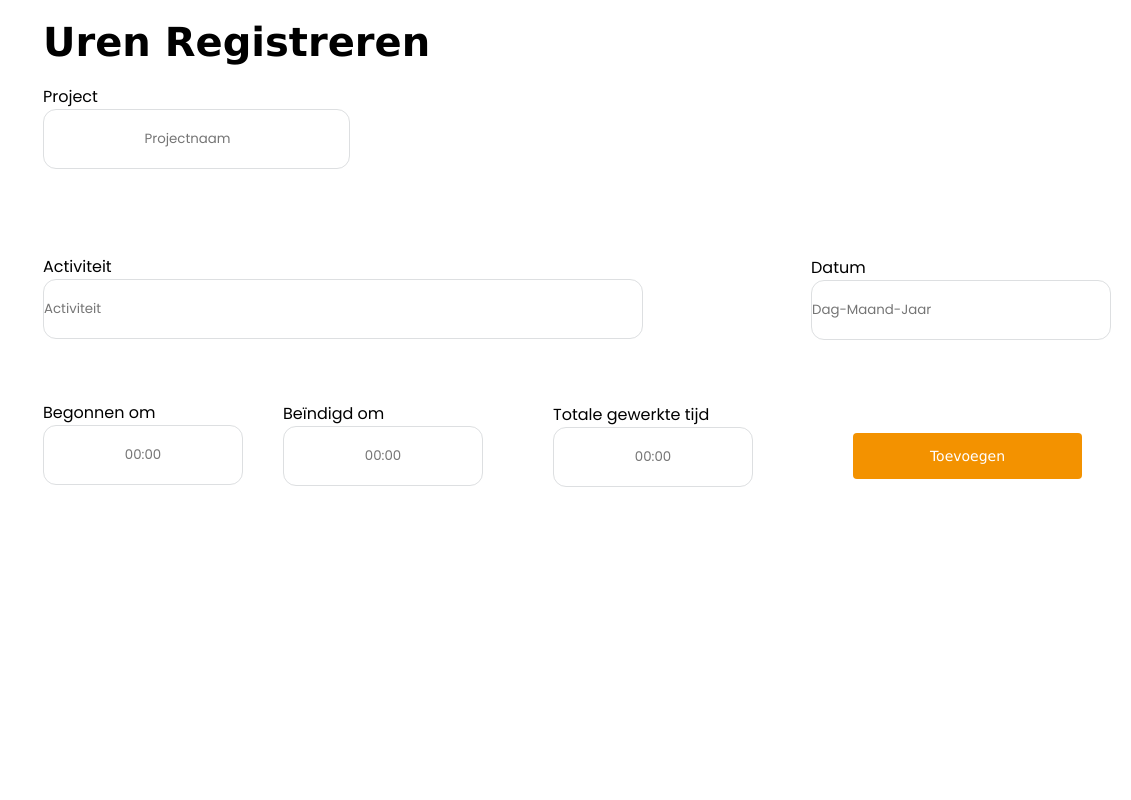
After one commit to JasonChoi12/ProjectSDL, a PHP site: page /UrenRegistratie/urenRegistratie.html in a window 1360 px wide. The commit adds this page. Shown: the whole page, without its empty margins (229-1360 px from the left). Run offline with PHP 8.4, Linux system fonts and the light colour scheme; some libraries are stand-ins or nearby versions.

Commit message:
Urenregistratie frontend

```diff
--- a/Registreren/registreren.css
+++ b/Registreren/registreren.css
@@ -1,3 +1,7 @@
+*{
+  max-width: 100%;
+  max-height: 100%;
+}
 .logo {
   position: absolute;
   width: 350px;
@@ -20,7 +24,7 @@
   position: absolute;
   height: 84px;
   left: 50%;
-  top: 150px;
+  top: 0%;
   text-align: center;
 }
 h1 {
--- a/Registreren/registreren.php
+++ b/Registreren/registreren.php
@@ -15,7 +15,7 @@
   <div class="registreren">
     <h1>Registreren</h1>
     <form method="post" action="../forms/registreren-form.php">
-      <div class="input">
+      <div>
         <input class="inputnaam" type="text" id="voornaam" name="voornaam" placeholder="Voornaam" />
         <input class="inputnaam" type="text" id="tussenvoegsel" name="tussenvoegsel" placeholder="tussenvoegsel" />
         <input class="inputnaam" type="text" id="achternaam" name="achternaam" placeholder="Achternaam" />
--- /dev/null
+++ b/UrenRegistratie/urenRegistratie.css
@@ -0,0 +1,83 @@
+h1 {
+  font-family: "verdana";
+  font-style: normal;
+  font-weight: 600;
+  font-size: 40px;
+  line-height: 84px;
+  /* identical to box height */
+}
+.title {
+  position: absolute;
+  height: 100%;
+  left: 20%;
+  top: 0%;
+}
+
+.project-input {
+  width: 307px;
+  height: 60px;
+  background: rgba(106, 112, 126, 0.0001);
+  border: 1px solid #dddfe1;
+  border-radius: 13px;
+  text-align: center;
+}
+.activiteit {
+  margin-top: 10%;
+}
+.activiteit-input {
+  width: 600px;
+  height: 60px;
+  background: rgba(106, 112, 126, 0.0001);
+  border: 1px solid #dddfe1;
+  border-radius: 13px;
+}
+.datum {
+  margin-left: 128%;
+  margin-top: -14%;
+}
+.datum-input {
+  width: 300px;
+  height: 60px;
+  background: rgba(106, 112, 126, 0.0001);
+  border: 1px solid #dddfe1;
+  border-radius: 13px;
+}
+.tijd {
+  margin-top: 10%;
+}
+.tijd-input {
+  width: 200px;
+  height: 60px;
+  background: rgba(106, 112, 126, 0.0001);
+  border: 1px solid #dddfe1;
+  border-radius: 13px;
+  display: block;
+  text-align: center;
+}
+
+.toteindtijd {
+  margin-left: 85%;
+  margin-top: -14%;
+  white-space: nowrap ;
+}
+.eindtijd {
+  margin-left: 40%;
+  margin-top: -14%;
+}
+.submit {
+  position: relative;
+  width: 229px;
+  height: 46px;
+  background: #f39200;
+  display: block;
+  outline: none;
+  border: none;
+  border-radius: 4px;
+
+  font-family: "verdana";
+  font-style: normal;
+  font-size: 14px;
+  color: #fff;
+  margin-left: 135%;
+  margin-top: -9%;
+}
--- /dev/null
+++ b/UrenRegistratie/urenRegistratie.html
@@ -0,0 +1,82 @@
+<!DOCTYPE html>
+<html lang="en" dir="ltr">
+  <head>
+    <meta charset="UTF-8" />
+    <link rel="stylesheet" href="urenRegistratie.css" />
+    <link rel="stylesheet" href="../style.css" />
+
+    <meta name="viewport" content="width=device-width, initial-scale=1.0" />
+    <script src="https://code.jquery.com/jquery-1.10.2.js"></script>
+  </head>
+  <body>
+    <!--Navbar Import -->
+    <div id="nav-placeholder"></div>
+
+    <script>
+      $(function () {
+        $("#nav-placeholder").load("../navBar.html");
+      });
+    </script>
+    <div class="title">
+      <h1>Uren Registreren</h1>
+      <form>
+        <div>
+          <label>Project</label><br />
+          <input
+            class="project-input"
+            list="projecten"
+            name="projecten"
+            placeholder="Projectnaam"
+          />
+          <datalist id="projecten">
+            <option value="Project1"></option>
+            <option value="Project2"></option>
+            <option value="Project3"></option>
+          </datalist>
+        </div>
+        <br />
+
+        <div class="activiteit">
+          <label
+            >Activiteit<br />
+            <input
+              class="activiteit-input"
+              name="activiteiten"
+              placeholder="Activiteit"
+            />
+          </label>
+        </div>
+        <div class="datum">
+          <label>
+            Datum<br />
+            <input
+              class="datum-input"
+              name="datum"
+              placeholder="Dag-Maand-Jaar"
+            />
+          </label>
+        </div>
+
+        <div class="tijd">
+          <label
+            >Begonnen om
+            <input class="tijd-input" name="tijd" placeholder="00:00"
+          /></label>
+          <div class="eindtijd">
+          <label
+            >Beïndigd om
+            <input class="tijd-input" name="tijd" placeholder="00:00"
+          /></label>
+          </div>
+          <div class="toteindtijd">
+          <label
+            >Totale gewerkte tijd
+            <input class="tijd-input" name="tijd" placeholder="00:00"
+          /></label>
+          </div>
+          <button class="submit">Toevoegen</button>
+        </div>
+      </form>
+    </div>
+  </body>
+</html>
--- a/navBar.php
+++ b/navBar.php
@@ -19,7 +19,7 @@ $user = unserialize($_SESSION['gebruiker_data']);
     <!-- Nav bar -->
   <div class="sidebar">
     <div class="logo-details">
-      <div class="logo_name"><img src="Logo DEVP.png" position="absolute" width="210px" height="140px"></div>
+      <div class="logo_name"><img src="../Logo DEVP.png" position="absolute" width="210px" height="140px"></div>
         <i class='bx bx-menu' id="btn" ></i>
     </div>
     <ul class="nav-list">
@@ -69,9 +69,6 @@ $user = unserialize($_SESSION['gebruiker_data']);
      </li>
     </ul>
   </div>
-  <section class="home-section">
-      <div class="text">Dashboard</div>
-  </section>
   <script>
   let sidebar = document.querySelector(".sidebar");
   let closeBtn = document.querySelector("#btn");
```
